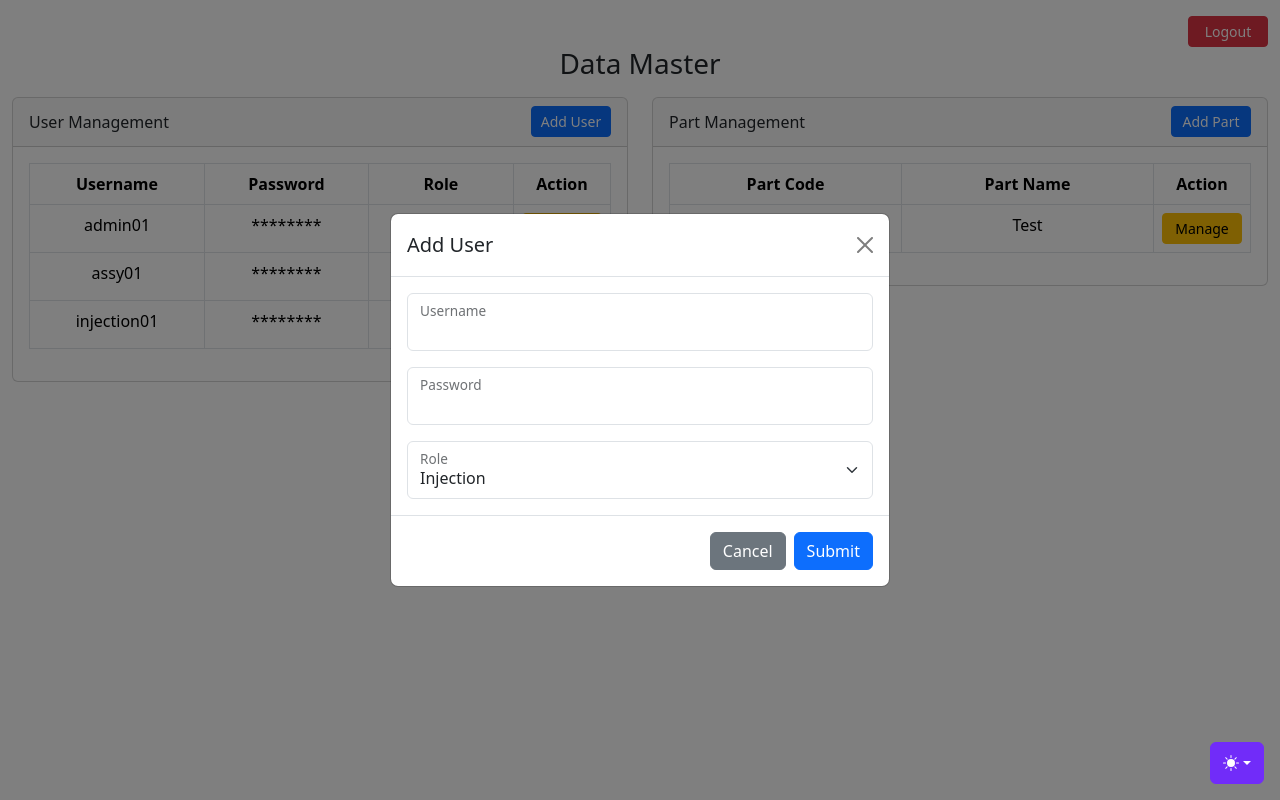
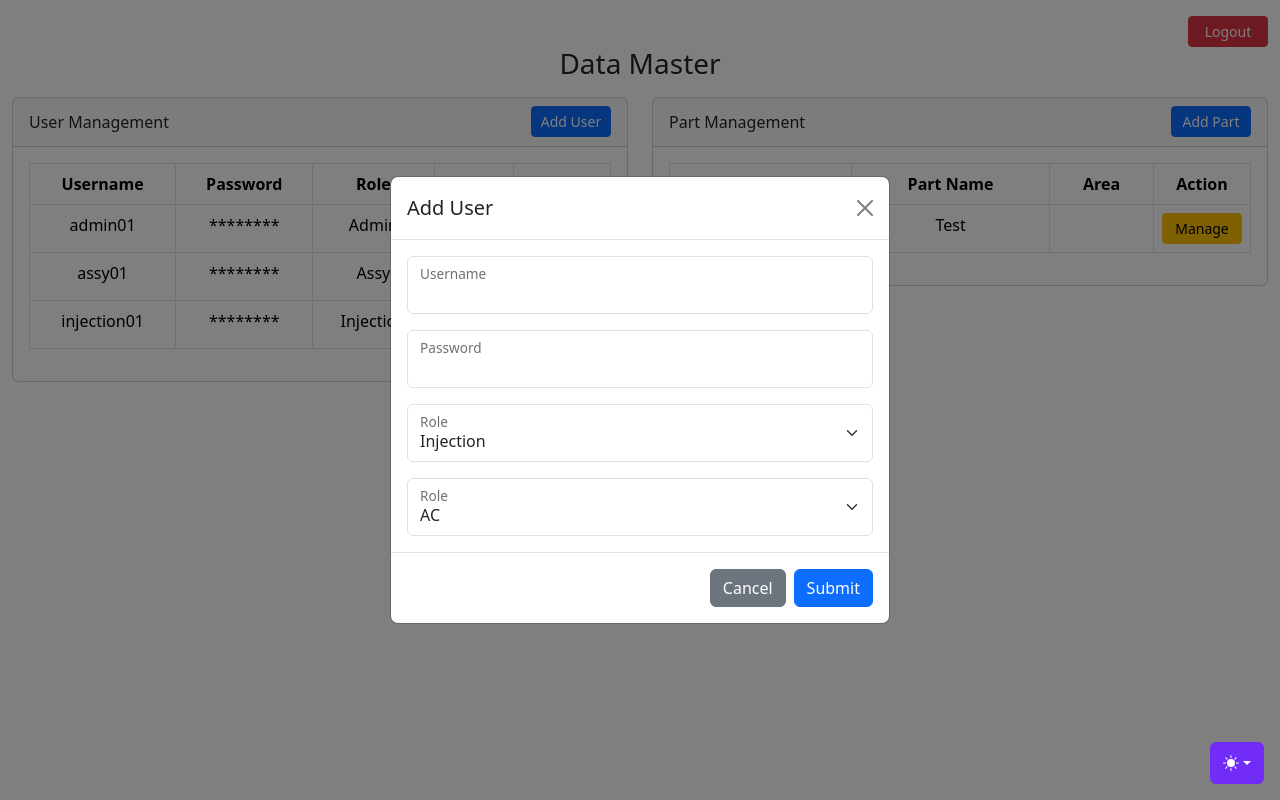
Before and after one commit to 19032-MuhammadRaffi/LOT-INJ, a PHP site: page /page/admin/index.php in a window 1280 px wide, after a click on "Add User". Run offline with PHP 8.4, Linux system fonts and the light colour scheme; a user stored in the database is signed in; data comes from the database, SQL or seed files in the repository; data that the repository does not hold is empty.

Commit message:
Update Area

```diff
--- a/page/admin/index.php
+++ b/page/admin/index.php
@@ -41,8 +41,9 @@ if (isset($_POST['btn_add_user'])) {
 if (isset($_POST['btn_add_part'])) {
     $part_code = $_POST['part_code'];
     $part_name = $_POST['part_name'];
+    $area = $_POST['area'];
 
-    $query = "INSERT INTO part (part_code, part_name) VALUES ('$part_code', '$part_name')";
+    $query = "INSERT INTO part (part_code, part_name, area) VALUES ('$part_code', '$part_name', '$area')";
     mysqli_query($conn, $query);
     echo "<script>alert('Success');</script>";
     echo "<script>window.location.href = 'index.php';</script>";
@@ -139,6 +140,14 @@ if (isset($_POST['btn_add_part'])) {
                                                     </select>
                                                     <label for="floatingSelect">Role</label>
                                                 </div>
+                                                <div class="form-floating mt-3">
+                                                    <select class="form-select" id="floatingSelect" name="area">
+                                                        <option value="AC">AC</option>
+                                                        <option value="WM">WM</option>
+                                                        <option value="ALL">ALL</option>
+                                                    </select>
+                                                    <label for="floatingSelect">Role</label>
+                                                </div>
                                             </div>
                                             <div class="modal-footer">
                                                 <button type="button" class="btn btn-secondary" data-bs-dismiss="modal">Cancel</button>
@@ -158,6 +167,7 @@ if (isset($_POST['btn_add_part'])) {
                                     <th scope="col">Username</th>
                                     <th scope="col">Password</th>
                                     <th scope="col">Role</th>
+                                    <th scope="col">Area</th>
                                     <th scope="col" style="width: 90px;">Action</th>
                                 </tr>
                             </thead>
@@ -168,6 +178,7 @@ if (isset($_POST['btn_add_part'])) {
                                         <td><?php echo htmlspecialchars($user['username']); ?></td>
                                         <td>********</td>
                                         <td><?php echo htmlspecialchars($user['role']); ?></td>
+                                        <td><?php echo htmlspecialchars($user['area']); ?></td>
                                         <td>
                                             <a class="btn btn-sm btn-warning" href="function/user_action.php?username=<?php echo $user['username']; ?>">Manage</a>
                                         </td>
@@ -204,6 +215,13 @@ if (isset($_POST['btn_add_part'])) {
                                                     <input type="text" class="form-control" id="floatingPartName" name="part_name">
                                                     <label for="floatingPartName">Part Name</label>
                                                 </div>
+                                                <div class="form-floating mt-3">
+                                                    <select class="form-select" id="floatingSelect" name="area">
+                                                        <option value="AC">AC</option>
+                                                        <option value="WM">WM</option>
+                                                    </select>
+                                                    <label for="floatingSelect">Area</label>
+                                                </div>
                                             </div>
                                             <div class="modal-footer">
                                                 <button type="button" class="btn btn-secondary" data-bs-dismiss="modal">Cancel</button>
@@ -222,6 +240,7 @@ if (isset($_POST['btn_add_part'])) {
                                 <tr>
                                     <th scope="col">Part Code</th>
                                     <th scope="col">Part Name</th>
+                                    <th scope="col">Area</th>
                                     <th scope="col" style="width: 90px;">Action</th>
                                 </tr>
                             </thead>
@@ -231,6 +250,7 @@ if (isset($_POST['btn_add_part'])) {
                                     <tr>
                                         <td><?php echo htmlspecialchars($part['part_code']); ?></td>
                                         <td><?php echo htmlspecialchars($part['part_name']); ?></td>
+                                        <td><?php echo htmlspecialchars($part['area']); ?></td>
                                         <td>
                                             <a class="btn btn-sm btn-warning" href="function/part_action.php?part_code=<?php echo $part['part_code']; ?>">Manage</a>
                                         </td>
```
Also changed, not shown: page/admin/function/part_action.php (+9 -1 lines), page/admin/function/user_action.php (+11 -2 lines).
